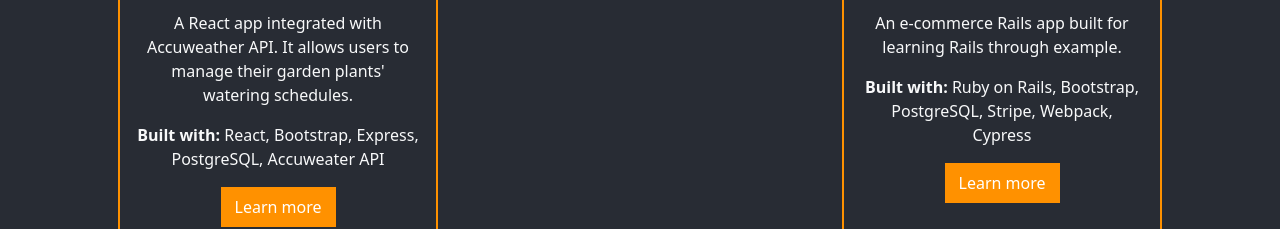
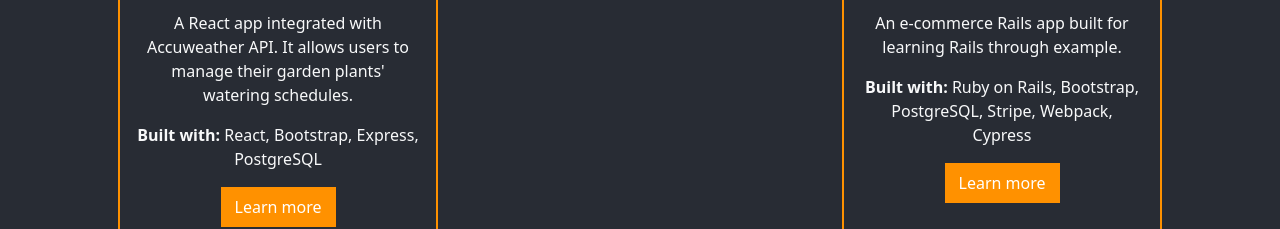
Before and after one commit to Raiza-D/my-portfolio, a React (Create React App) app: page / in a window 1280 px wide. Shown: the part 1960-2189 px from the top of the page. Built offline with nearby package versions, Linux system fonts and the light colour scheme.

Commit message:
Remove Accuweather API from tech stack for Gardnr.

```diff
--- a/src/components/Projects.jsx
+++ b/src/components/Projects.jsx
@@ -20,7 +20,7 @@
       link: "https://github.com/Raiza-D/GARDNR-Final-Project",
       description:
         "A React app integrated with Accuweather API. It allows users to manage their garden plants' watering schedules.",
-      stack: "React, Bootstrap, Express, PostgreSQL, Accuweater API"
+      stack: "React, Bootstrap, Express, PostgreSQL"
     },
     {
       id: 2,
```
